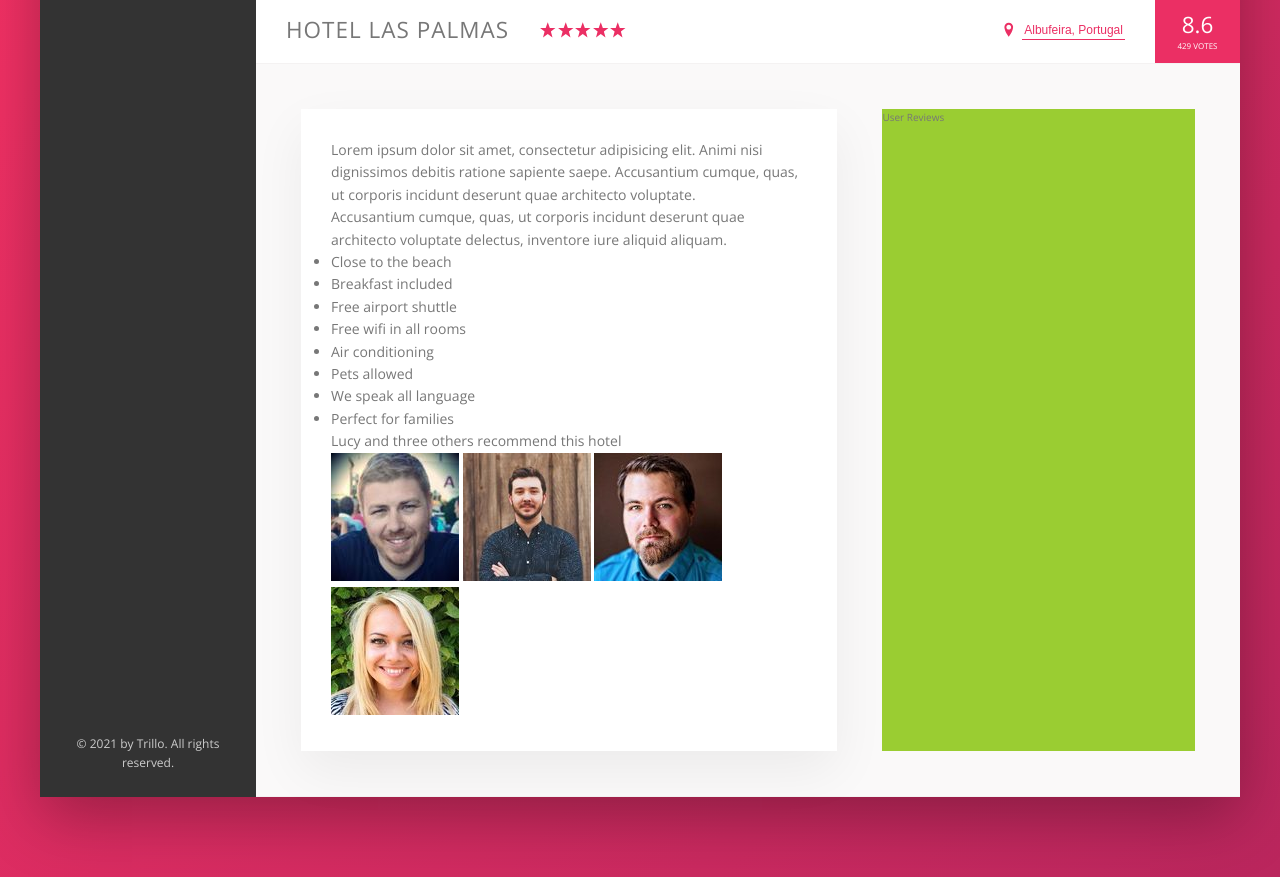
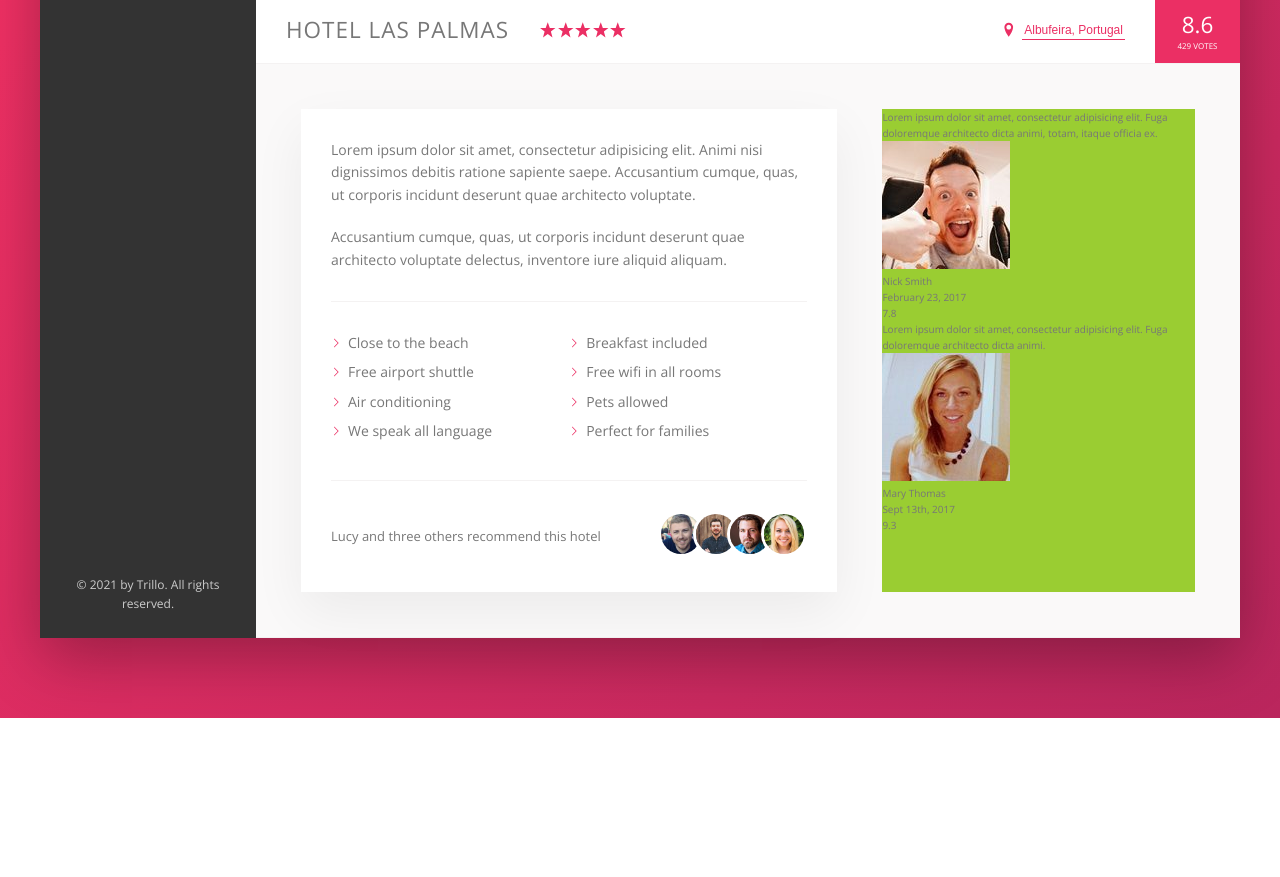
Before and after one commit to mohdnihal29/trello-website, a website: page index.html in a window 1280 px wide. Shown: the part 538-1415 px from the top of the page. After the commit the page ends 1256 px from the top, so only its background shows below. Drawn offline with nearby package versions, Linux system fonts and the light colour scheme.

Commit message:
Main content

```diff
--- a/index.html
+++ b/index.html
@@ -202,7 +202,37 @@
                 </div>
               </div>
             </div>
-            <div class="user-reviews">User Reviews</div>
+            <div class="user-reviews">
+              <figure class="review">
+                <blockquote class="review__text">
+                  Lorem ipsum dolor sit amet, consectetur adipisicing elit. Fuga
+                  doloremque architecto dicta animi, totam, itaque officia ex.
+                </blockquote>
+                <figcaption class="review__user">
+                  <img src="img/user-1.jpg" alt="User 1" class="review__user" />
+                  <div class="review__user-box">
+                    <p class="review__user-name">Nick Smith</p>
+                    <p class="review__user-date">February 23, 2017</p>
+                  </div>
+                  <div class="review__rating">7.8</div>
+                </figcaption>
+              </figure>
+
+              <figure class="review">
+                <blockquote class="review__text">
+                  Lorem ipsum dolor sit amet, consectetur adipisicing elit. Fuga
+                  doloremque architecto dicta animi.
+                </blockquote>
+                <figcaption class="review__user">
+                  <img src="img/user-2.jpg" alt="User 1" class="review__user" />
+                  <div class="review__user-box">
+                    <p class="review__user-name">Mary Thomas</p>
+                    <p class="review__user-date">Sept 13th, 2017</p>
+                  </div>
+                  <div class="review__rating">9.3</div>
+                </figcaption>
+              </figure>
+            </div>
           </div>
         </main>
       </div>
--- a/sass/_components.scss
+++ b/sass/_components.scss
@@ -299,3 +299,76 @@
     box-shadow: none;
   }
 }
+
+//////////////////////////////////
+// PARAGRAPH
+
+.paragraph:not(:last-of-type) {
+  margin-bottom: 2rem;
+}
+
+//////////////////////////////////
+// LIST
+
+.list {
+  list-style: none;
+  margin: 3rem 0;
+  padding: 3rem 0;
+  border-top: var(--line);
+  border-bottom: var(--line);
+
+  display: flex;
+  flex-wrap: wrap;
+
+  &__item {
+    flex: 0 0 50%;
+    margin-bottom: 0.7rem;
+  }
+
+  &__item::before {
+    content: "";
+    display: inline-block;
+    height: 1rem;
+    width: 1rem;
+    margin-right: 0.7rem;
+
+    // //older browser
+    // background-image: url(../img/chevron-thin-right.svg);
+    // background-size: cover;
+
+    // Newer browsers - masks
+    background-color: var(--color-primary);
+    -webkit-mask-image: url(../img/chevron-thin-right.svg);
+    -webkit-mask-size: cover;
+  }
+}
+
+//////////////////////////////////
+// RECOMMEND
+
+.recommend {
+  font-size: 1.3rem;
+  color: var(--color-grey-dark-3);
+
+  display: flex;
+
+  align-items: center;
+
+  &__count {
+    margin-right: auto;
+  }
+
+  &__friends {
+  }
+
+  &__photo {
+    box-sizing: content-box;
+    height: 4rem;
+    width: 4rem;
+    border-radius: 50%;
+    border: 3px solid white;
+    &:not(:last-child) {
+      margin-right: -1.5rem;
+    }
+  }
+}
```
Also changed, not shown: css/style.css.
